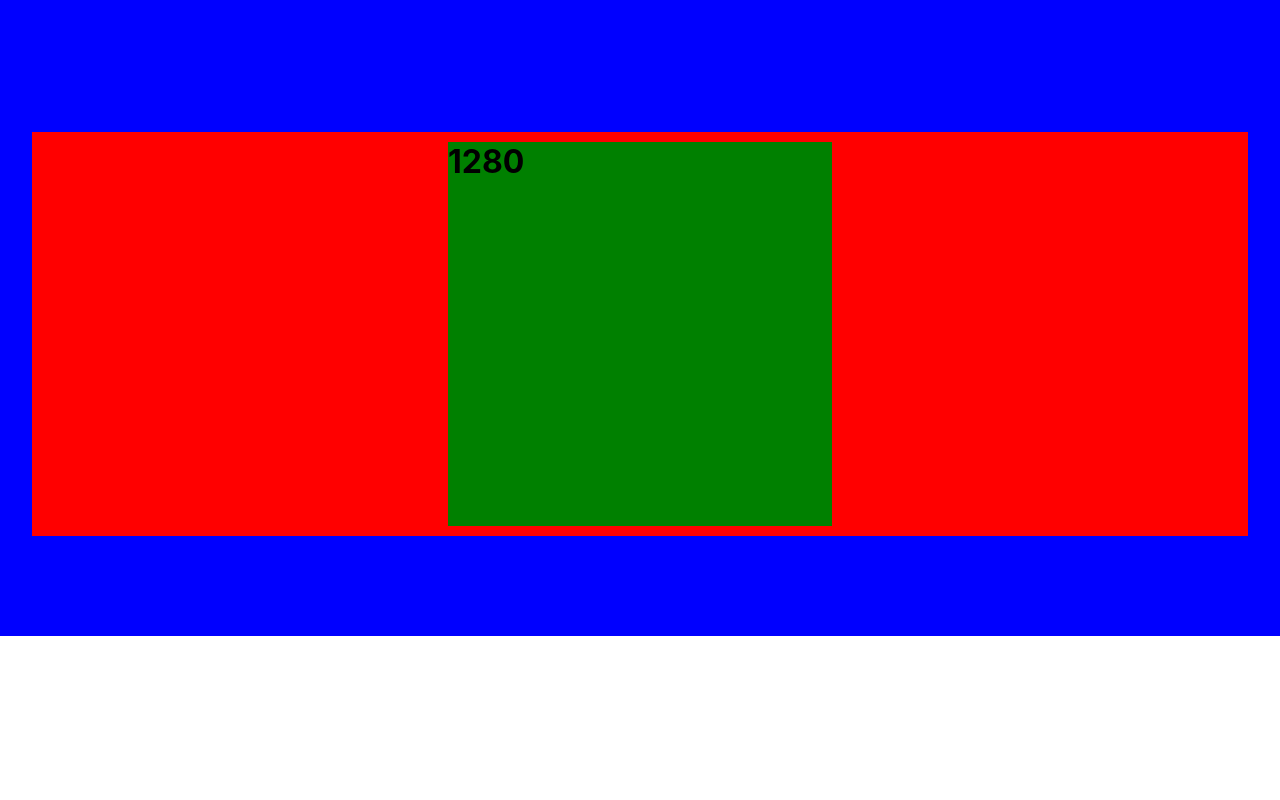
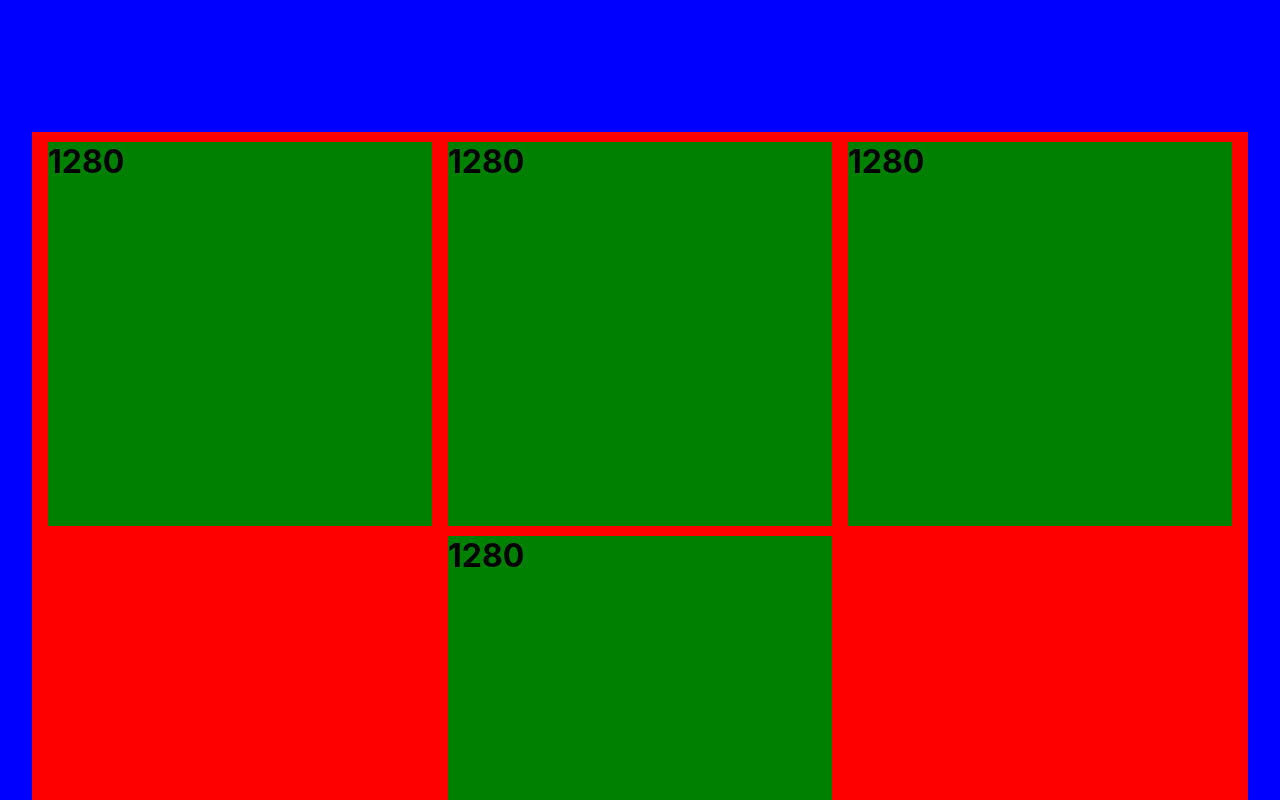
Before and after one commit to joecooper1/pf, a React (Create React App) app: page / in a window 1280 px wide. Shown: the part 700-1500 px from the top of the page. Before the commit the page ends 1336 px from the top, so only its background shows below. Built offline with nearby package versions, Linux system fonts and the light colour scheme.

Commit message:
change dimensions of project

```diff
--- a/src/components/ProjectBox.js
+++ b/src/components/ProjectBox.js
@@ -5,9 +5,9 @@ import Project from "./Project";
 
 export default function ProjectBox(props) {
   return <Box dimensions={props}>
-      {/* <Project dimensions={props}/> */}
-      {/* <Project dimensions={props}/> */}
-      {/* <Project dimensions={props}/> */}
+      <Project dimensions={props}/>
+      <Project dimensions={props}/>
+      <Project dimensions={props}/>
       <Project dimensions={props}/>
   </Box>;
 }
--- a/src/styles/Projects.js
+++ b/src/styles/Projects.js
@@ -12,7 +12,7 @@ export const Box = styled.ul`
     return props.dimensions.width > 1024 ? "row" : "column";
   }};
   justify-content: ${(props) => {
-    return props.dimensions.width > 1024 ? "space-around" : "flex-start";
+    return props.dimensions.width > 1024 ? "space-evenly" : "flex-start";
   }};
   flex-wrap: wrap;
   align-items: stretch;
@@ -35,6 +35,6 @@ export const ProjectStyle = styled.div`
       ? 'green'
       : `yellow`;
   }};
-  margin: 10px;
+  margin-top: 10px;
 
 `;
```
